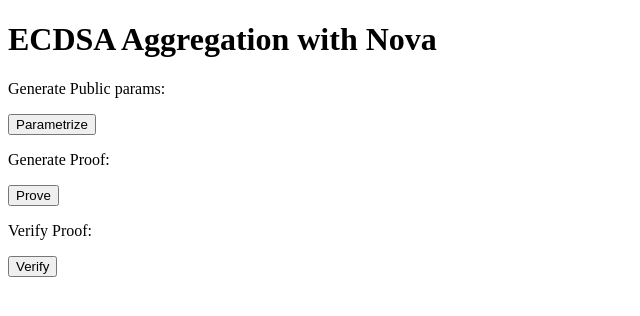
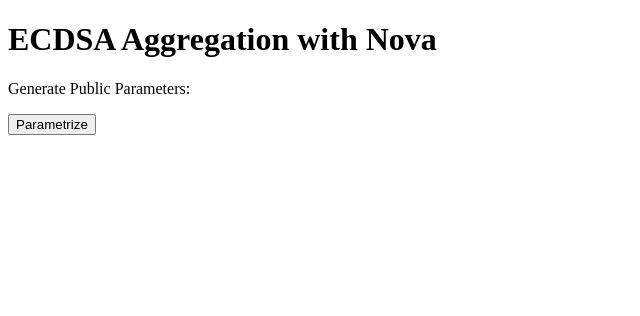
Before and after one commit to dmpierre/nova-browser-ecdsa, a Next.js app in the folder apps/web/: page / in a window 1280 px wide. Shown: the top 316 px of the page, without its empty margins (0-640 px from the left). Built offline with nearby package versions, Linux system fonts and the light colour scheme.

Commit message:
chore: improve interaction and give perfs feedbacks

```diff
--- a/apps/web/app/page.tsx
+++ b/apps/web/app/page.tsx
@@ -5,19 +5,28 @@
 import { useProve } from "../hooks/useProve";
 import { useVerify } from "../hooks/useVerify";
 
-
 export default function Page() {
 
-  const { pp, generateParams } = useGenerateParams();
-  const { proof, generateProof } = useProve(pp.data);
-  const { verify, generateVerify } = useVerify(pp.data, proof.data);
+  const { pp, generateParams, isGenerating: isGeneratingParams, time: paramsTime } = useGenerateParams();
+  const { proof, generateProof, isGenerating: isGeneratingProof, time: provingTime } = useProve(pp.data);
+  const { verify, generateVerify, isGenerating: isGeneratingVerify, time: verifyTime } = useVerify(pp.data, proof.data);
 
   return (
     <>
       <Header text="ECDSA Aggregation with Nova" />
-      <NovaGenerateParams data={pp.data} generateParams={generateParams}/>
-      <NovaGenerateProof data={proof.data} generateProof={generateProof} />
-      <NovaVerify data={verify.data} generateVerify={generateVerify} />
+      <NovaGenerateParams data={pp.data} isGenerating={isGeneratingParams} time={paramsTime} generateParams={generateParams} />
+      {
+        pp.data ?
+          <NovaGenerateProof data={proof.data} isGenerating={isGeneratingProof} time={provingTime} generateProof={generateProof} />
+          :
+          <></>
+      }
+      {
+        proof.data ?
+        <NovaVerify data={verify.data} isGenerating={isGeneratingVerify} time={verifyTime} generateVerify={generateVerify} />
+          :
+          <></>
+      }
     </>
   );
 }
--- a/apps/web/hooks/useGenerateParams.ts
+++ b/apps/web/hooks/useGenerateParams.ts
@@ -2,7 +2,8 @@
 
 export const useGenerateParams = () => {
     const [pp, setpp] = useState<any>({ data: "" });
-    const [paramTime, setParamTime] = useState(-1);
+    const [time, settime] = useState();
+    const [isGenerating, setisGenerating] = useState(false);
 
     const worker = useRef<Worker>();
 
@@ -10,7 +11,9 @@
         worker.current = new Worker(new URL("../workers/generate-params.worker.ts", import.meta.url));
         worker.current.onmessage = (e) => {
             console.log("Public params generated!");
+            setisGenerating(false);
             setpp(e.data);
+            settime(e.data.time);
         };
         return () => {
             worker.current?.terminate();
@@ -19,8 +22,9 @@
 
     const generateParams = useCallback(async () => {
         console.log("Starting public params generation...");
+        setisGenerating(true);
         worker.current?.postMessage({});
     }, []);
 
-    return { pp, generateParams };
+    return { pp, generateParams, isGenerating, time };
 };
--- a/apps/web/hooks/useProve.ts
+++ b/apps/web/hooks/useProve.ts
@@ -4,13 +4,16 @@
 export const useProve = (pp: string) => {
     const [proof, setproof] = useState<any>({ data: "" });
     const worker = useRef<Worker>();
-    const [proofTime, setProofTime] = useState(-1);
+    const [time, settime] = useState(0);
+    const [isGenerating, setisGenerating] = useState(false);
 
     useEffect(() => {
         worker.current = new Worker(new URL("../workers/generate-proof.worker.ts", import.meta.url));
         worker.current.onmessage = (e) => {
             console.log("CompressedSNARK generated!");
+            setisGenerating(false);
             setproof(e.data);
+            settime(e.data.time);
         };
         return () => {
             worker.current?.terminate();
@@ -18,11 +21,12 @@
     }, []);
 
     const generateProof = useCallback(async () => {
+        setisGenerating(true);
         worker.current?.postMessage({
             pp: pp,
             sigs: JSON.stringify(sigsJSON)
         });
     }, [pp]);
 
-    return { proof, generateProof };
+    return { proof, generateProof, isGenerating, time };
 };
--- a/apps/web/hooks/useVerify.ts
+++ b/apps/web/hooks/useVerify.ts
@@ -4,15 +4,16 @@
 export const useVerify = (pp: string, proof: string) => {
     const worker = useRef<Worker>();
     const [verify, setverify] = useState<{ data: boolean | undefined }>({ data: undefined });
-    const [verifyTime, setverifyTime] = useState(-1);
+    const [time, settime] = useState();
+    const [isGenerating, setisGenerating] = useState(false);
 
     useEffect(() => {
         worker.current = new Worker(new URL("../workers/verify.worker.ts", import.meta.url));
         worker.current.onmessage = (e) => {
             console.log("CompressedSNARK verified!");
-            console.log(e.data);
-
+            setisGenerating(false);
             setverify(e.data);
+            settime(e.data.time);
         };
         return () => {
             worker.current?.terminate();
@@ -21,6 +22,7 @@
 
     const generateVerify = useCallback(async () => {
         console.log("Starting compressedSNARK verification...");
+        setisGenerating(true);
         worker.current?.postMessage({
             pp: pp,
             proof: proof,
@@ -28,5 +30,5 @@
         });
     }, [pp, proof]);
 
-    return { verify, generateVerify };
+    return { verify, generateVerify, isGenerating, time };
 };
--- a/apps/web/workers/generate-params.worker.ts
+++ b/apps/web/workers/generate-params.worker.ts
@@ -4,9 +4,12 @@
     const multiThread = await import("nova-ecdsa-browser");
     await multiThread.default();
     await multiThread.initThreadPool(navigator.hardwareConcurrency);
+    const start = performance.now();
     const data = await multiThread.generate_params();
+    const end = performance.now();
     ctx.postMessage({
-        data: data
+        data: data,
+        time: end - start
     });
 }
 
--- a/apps/web/workers/generate-proof.worker.ts
+++ b/apps/web/workers/generate-proof.worker.ts
@@ -4,9 +4,12 @@
     const multiThread = await import("nova-ecdsa-browser");
     await multiThread.default();
     await multiThread.initThreadPool(navigator.hardwareConcurrency);
+    const start = performance.now();
     const data = await multiThread.generate_proof(pp, sigs);
+    const end = performance.now();
     ctx.postMessage({
-        data: data
+        data: data,
+        time: end - start
     });
 }
 
--- a/apps/web/workers/verify.worker.ts
+++ b/apps/web/workers/verify.worker.ts
@@ -4,9 +4,12 @@
     const multiThread = await import("nova-ecdsa-browser");
     await multiThread.default();
     await multiThread.initThreadPool(navigator.hardwareConcurrency);
+    const start = performance.now();
     const data = await multiThread.verify_compressed_proof(pp, proof, sigs);
+    const end = performance.now();
     ctx.postMessage({
-        data: data
+        data: data,
+        time: end - start
     });
 }
 
--- a/packages/ui/Nova.tsx
+++ b/packages/ui/Nova.tsx
@@ -4,55 +4,83 @@
     return data.slice(1, 50) + "... \"}\"";
 };
 
-interface NovaPublicParamsProps {
-    data: string;
+const formatTime = (time: number) => {
+    return (time / 1000).toFixed(2);
+}
+
+interface NovaProps {
+    data: string | boolean | undefined;
+    time: number;
+    isGenerating: boolean;
+}
+
+interface NovaGenerateParams extends NovaProps {
     generateParams: () => Promise<void>;
 }
 
-export const NovaGenerateParams: React.FC<NovaPublicParamsProps> = ({ data, generateParams }) => {
+interface NovaGenerateProofProps extends NovaProps {
+    generateProof: () => Promise<void>;
+}
+
+interface NovaVerifyProps extends NovaProps {
+    generateVerify: () => Promise<void>;
+}
+
+export const NovaGenerateParams: React.FC<NovaGenerateParams> = ({ data, isGenerating, time, generateParams }) => {
     return (
         <>
-            <p>Generate Public params:</p>
-            <button onClick={generateParams}>Parametrize</button>
+            <p>Generate Public Parameters:</p>
             {
-                data ?
-                    <p>Public params: {formatForDisplay(data)}</p> : <></>
+                isGenerating ?
+                    <p>Generating...</p>
+                    :
+                    data ?
+                        <>
+                            <p>Current public params: {formatForDisplay(`${data}`)}</p>
+                            <p>Generation time: {formatTime(time)}s</p>
+                        </>
+                        :
+                        <button onClick={generateParams}>Parametrize</button>
             }
         </>
     )
 };
 
-interface NovaGenerateProofProps {
-    data: string;
-    generateProof: () => Promise<void>;
-}
-
-export const NovaGenerateProof: React.FC<NovaGenerateProofProps> = ({ data, generateProof }) => {
+export const NovaGenerateProof: React.FC<NovaGenerateProofProps> = ({ data, isGenerating, generateProof, time }) => {
     return (
         <>
             <p>Generate Proof:</p>
-            <button onClick={generateProof}>Prove</button>
             {
-                data ?
-                    <p>Proof: {formatForDisplay(data)}</p> : <></>
+                isGenerating ?
+                    <p>Generating...</p>
+                    :
+                    data ?
+                        <>
+                            <p>Proof: {formatForDisplay(`${data}`)}</p>
+                            <p>Generation time: {formatTime(time)}s</p>
+                        </>
+                        :
+                        <button onClick={generateProof}>Prove</button>
             }
         </>
     )
 }
 
-interface NovaVerifyProps {
-    data: boolean | undefined;
-    generateVerify: () => Promise<void>;
-}
-
-export const NovaVerify: React.FC<NovaVerifyProps> = ({ data, generateVerify }) => {
+export const NovaVerify: React.FC<NovaVerifyProps> = ({ data, isGenerating, generateVerify, time }) => {
     return (
         <>
             <p>Verify Proof:</p>
-            <button onClick={generateVerify}>Verify</button>
             {
-                data != undefined ?
-                    <p>Verified as: {`${data}`}</p> : <></>
+                isGenerating ?
+                    <p>Verifying...</p>
+                    :
+                    data != undefined ?
+                        <>
+                            <p>Verified as: {`${data}`}</p>
+                            <p>Verification time: {formatTime(time)}s</p>
+                        </>
+                        :
+                        <button onClick={generateVerify}>Verify</button>
             }
         </>
 
```
